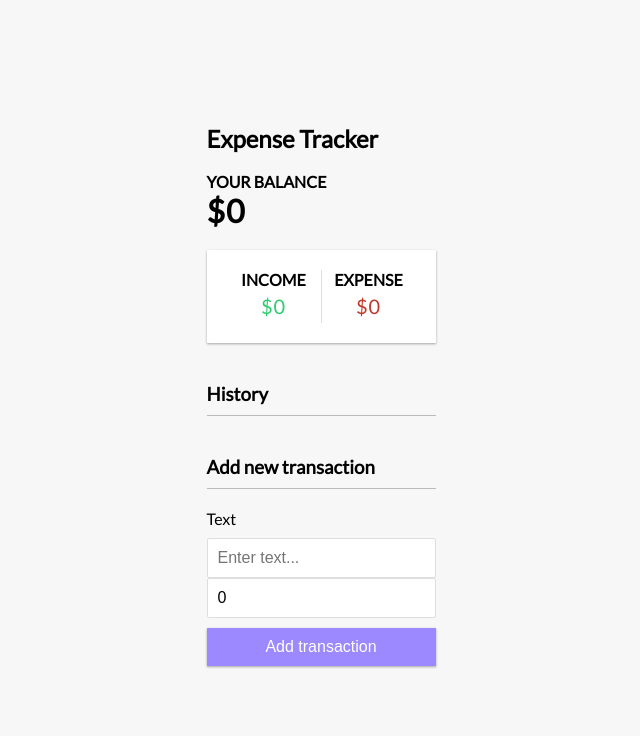
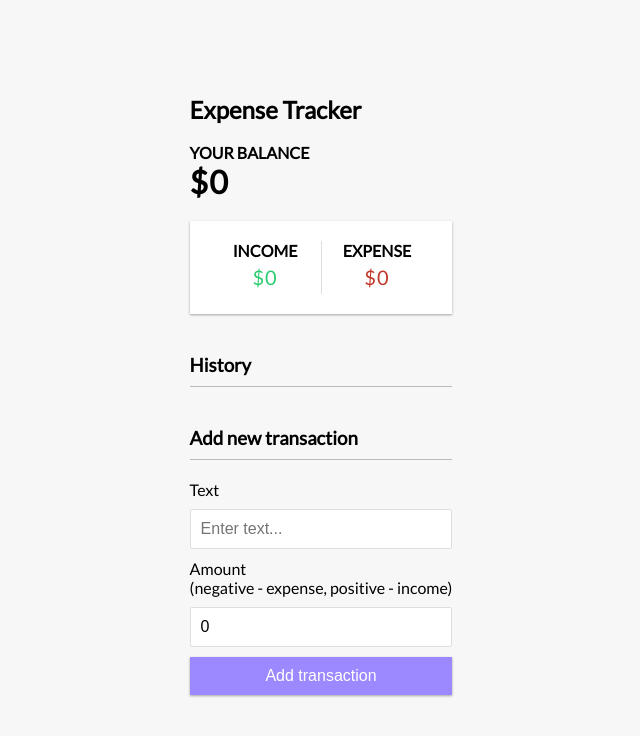
Before and after one commit to harrystead/React-Expense-Tracker, a React (Create React App) app: page / in a window 1280 px wide. Shown: the top 736 px of the page, without its empty margins (319-959 px from the left). Built offline with nearby package versions, Linux system fonts and the light colour scheme; the HTML template or start-up script is replaced by a standard one.

Commit message:
label for amount

```diff
--- a/src/components/AddTransaction.js
+++ b/src/components/AddTransaction.js
@@ -1,4 +1,4 @@
-import React, {useState, useContext} from 'react';
+import React, { useState, useContext } from "react";
 import { GlobalContext } from "../context/GlobalState";
 
 const AddTransaction = () => {
@@ -13,21 +13,35 @@ const AddTransaction = () => {
     const newTransaction = {
       id: Math.floor(Math.random() * 1000000),
       text,
-        amount: +amount
-      }
+      amount: +amount,
+    };
 
     addTransaction(newTransaction);
-    }
+  };
   return (
     <>
       <h3>Add new transaction</h3>
       <form onSubmit={onSubmit}>
         <div className="form-control">
           <label htmlFor="text">Text</label>
-            <input type="text" value={text} onChange={(e) => setText(e.target.value)} placeholder="Enter text..." />
+          <input
+            type="text"
+            value={text}
+            onChange={(e) => setText(e.target.value)}
+            placeholder="Enter text..."
+          />
         </div>
         <div className="form-control">
-            <input type="number" value={amount} onChange={(e) => setAmount(e.target.value)} placeholder="Enter amount..." />
+          <label htmlFor="amount">
+            Amount <br />
+            (negative - expense, positive - income)
+          </label>
+          <input
+            type="number"
+            value={amount}
+            onChange={(e) => setAmount(e.target.value)}
+            placeholder="Enter amount..."
+          />
         </div>
         <button className="btn">Add transaction</button>
       </form>
```
Lines whose indentation alone changed are shown as unchanged.
